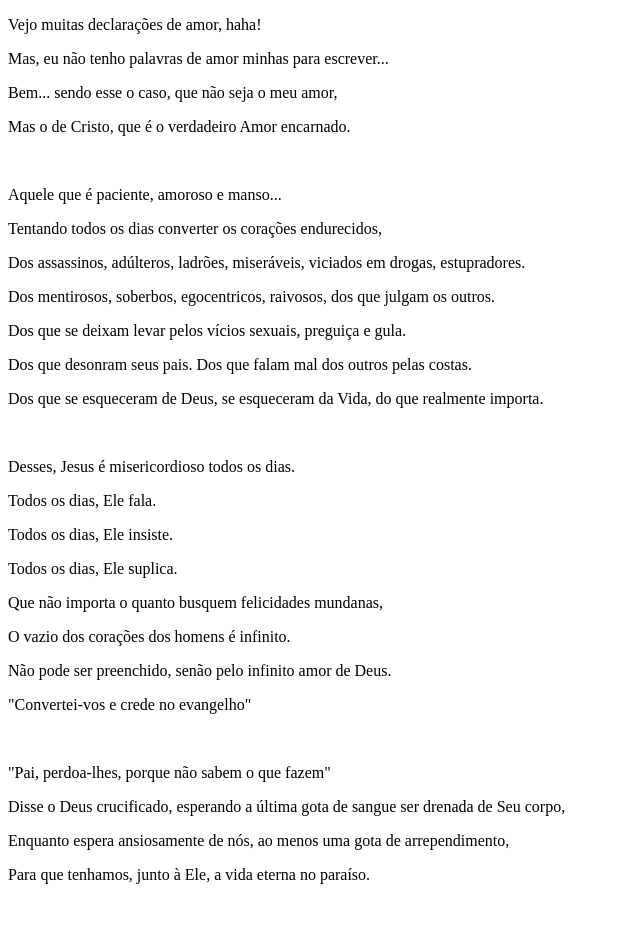
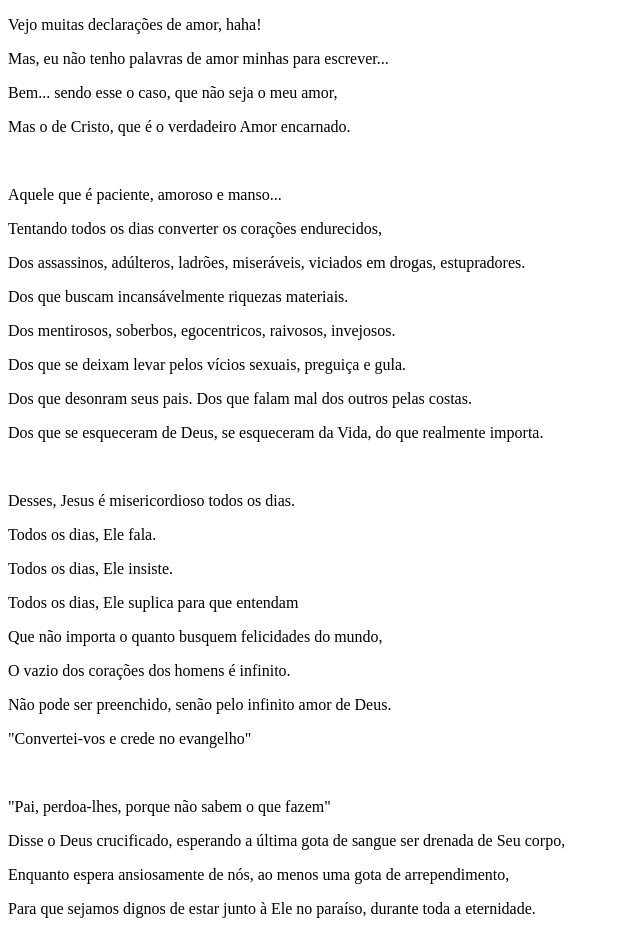
Before and after one commit to jpbetanza/tabnews-clone, a Next.js app: page / in a window 1280 px wide. Shown: the whole page, without its empty margins (0-640 px from the left). Before the commit the page ends 900 px from the top, so only its background shows below. Built offline with nearby package versions, Linux system fonts and the light colour scheme.

Commit message:
pequenos ajustes

```diff
--- a/pages/index.js
+++ b/pages/index.js
@@ -12,7 +12,8 @@ function Home(){
                 <p>Aquele que é paciente, amoroso e manso... </p>
                 <p>Tentando todos os dias converter os corações endurecidos,</p>
                 <p>Dos assassinos, adúlteros, ladrões, miseráveis, viciados em drogas, estupradores.</p>
-                <p>Dos mentirosos, soberbos, egocentricos, raivosos, dos que julgam os outros.</p>
+                <p>Dos que buscam incansávelmente riquezas materiais.</p>
+                <p>Dos mentirosos, soberbos, egocentricos, raivosos, invejosos.</p>
                 <p>Dos que se deixam levar pelos vícios sexuais, preguiça e gula.</p>
                 <p>Dos que desonram seus pais. Dos que falam mal dos outros pelas costas.</p>
                 <p>Dos que se esqueceram de Deus, se esqueceram da Vida, do que realmente importa.</p>
@@ -22,8 +23,8 @@ function Home(){
                 <p>Desses, Jesus é misericordioso todos os dias.</p>
                 <p>Todos os dias, Ele fala.</p>
                 <p>Todos os dias, Ele insiste.</p>
-                <p>Todos os dias, Ele suplica.</p>
-                <p>Que não importa o quanto busquem felicidades mundanas,</p>
+                <p>Todos os dias, Ele suplica para que entendam</p>
+                <p>Que não importa o quanto busquem felicidades do mundo,</p>
                 <p>O vazio dos corações dos homens é infinito.</p>
                 <p>Não pode ser preenchido, senão pelo infinito amor de Deus.</p>
                 <p>"Convertei-vos e crede no evangelho"</p>
@@ -33,7 +34,7 @@ function Home(){
                 <p>"Pai, perdoa-lhes, porque não sabem o que fazem"</p>
                 <p>Disse o Deus crucificado, esperando a última gota de sangue ser drenada de Seu corpo,</p>
                 <p>Enquanto espera ansiosamente de nós, ao menos uma gota de arrependimento,</p>
-                <p>Para que tenhamos, junto à Ele, a vida eterna no paraíso.</p>
+                <p>Para que sejamos dignos de estar junto à Ele no paraíso, durante toda a eternidade.</p>
             </div>
          </div>
         )
```
